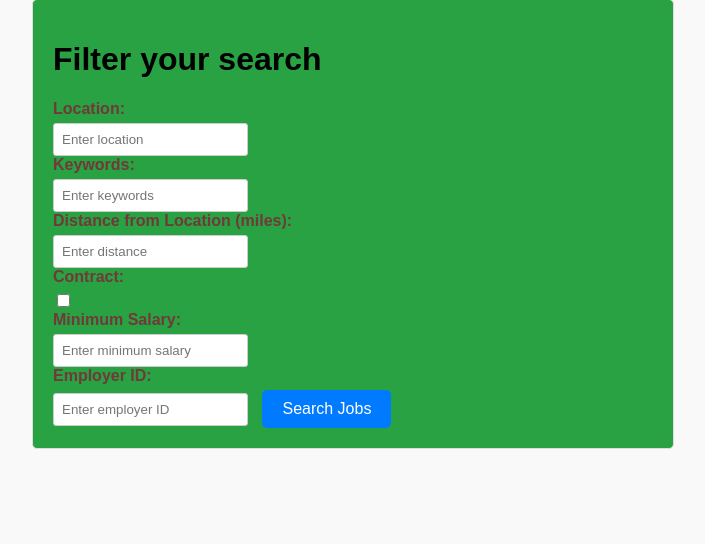
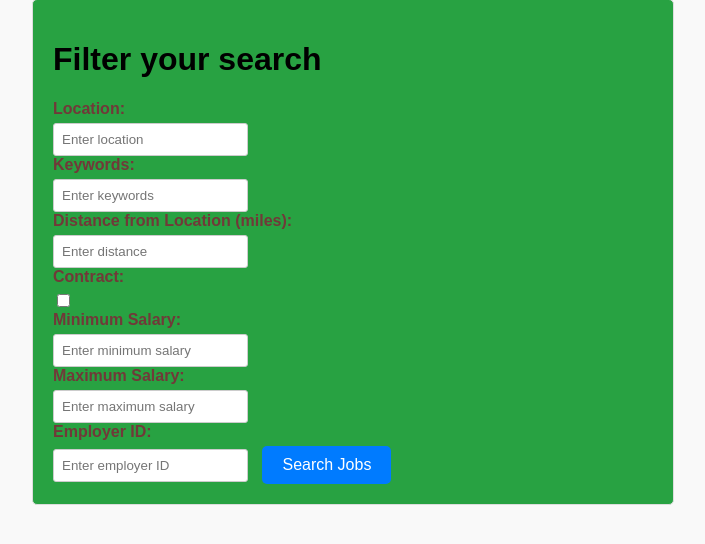
Before and after one commit to Sharathbhanu/Job_Application, a Flask app: page / in a window 1280 px wide. Shown: the part 21-565 px from the top of the page, without its empty margins (287-992 px from the left). Run offline with Flask 3, Linux system fonts and the light colour scheme.

Commit message:
added maximum salary input

```diff
--- a/templates/index.html
+++ b/templates/index.html
@@ -32,6 +32,10 @@
         <label for="minimumSalary">Minimum Salary:</label>
         <input type="number" id="minimumSalary" name="minimumSalary" placeholder="Enter minimum salary">
 
+         <!-- Maximum Salary input -->
+         <label for="maximumSalary">Maximum Salary:</label>
+         <input type="number" id="maximumSalary" name="maximumSalary" placeholder="Enter maximum salary">
+
         <!-- Employer ID input -->
         <label for="employerId">Employer ID:</label>
         <input type="text" id="employerId" name="employerId" placeholder="Enter employer ID">
```
